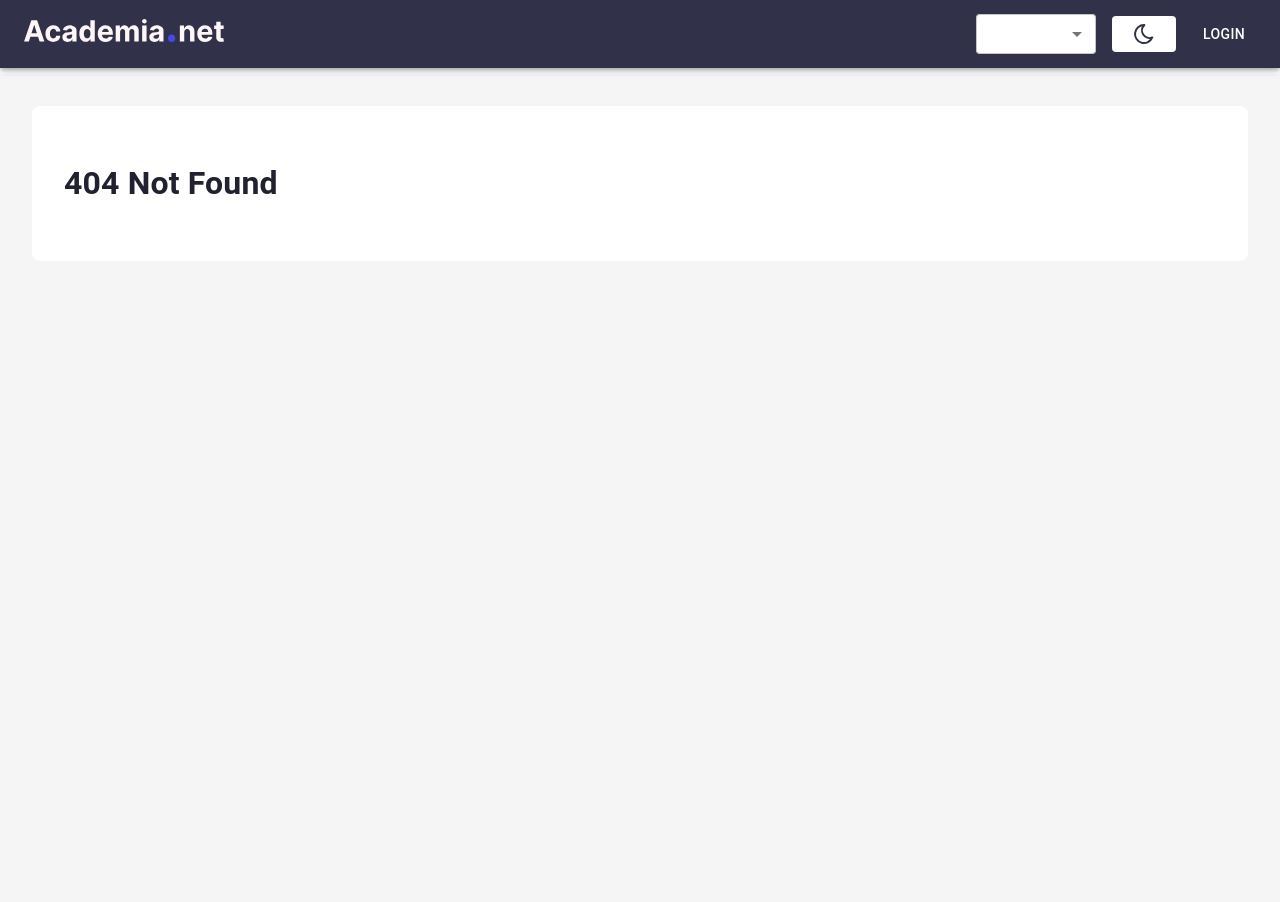
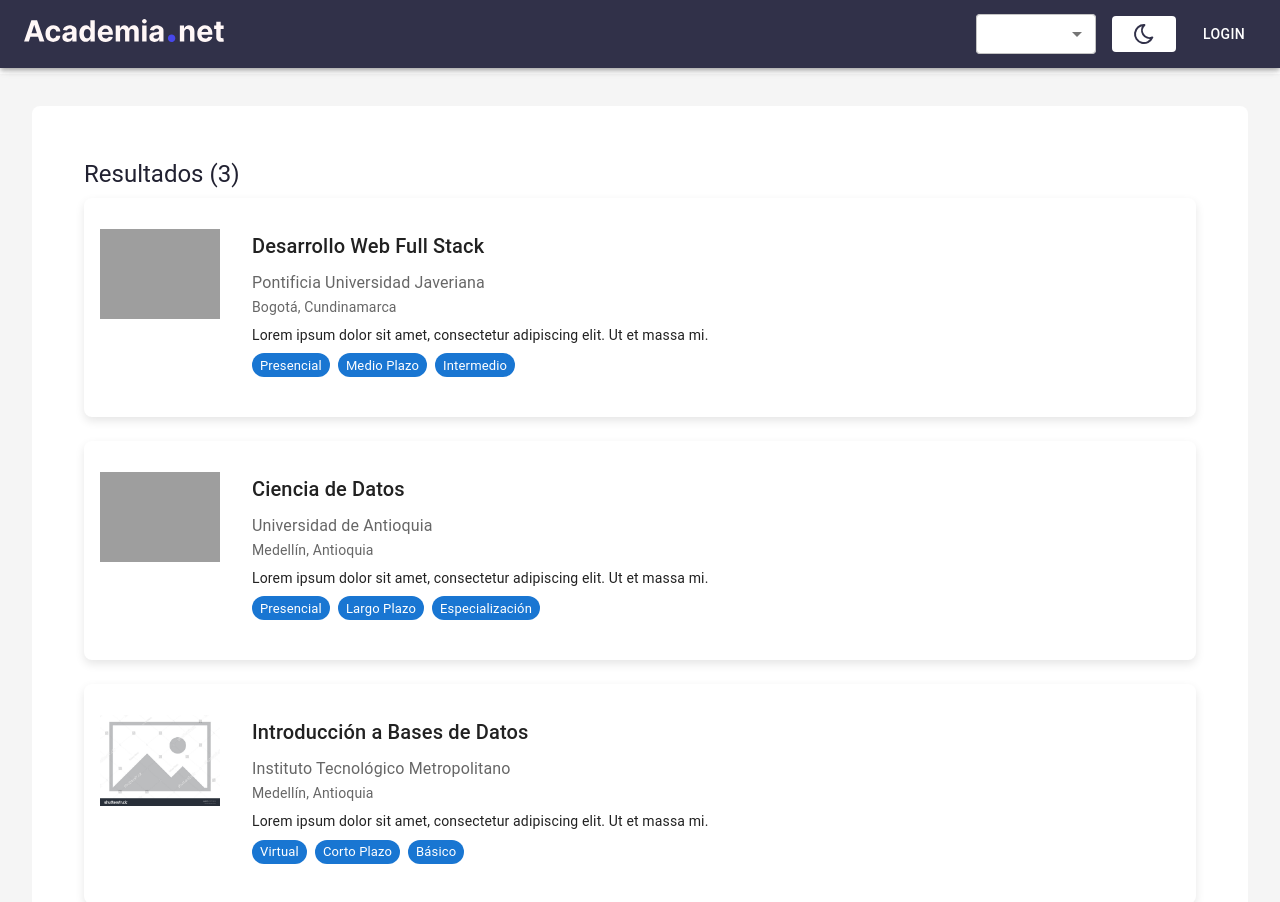
Before and after one commit to JuanCarrasquilla360/AcademiaNet-front, a React (Vite) app: page /choose-academic-programs/1 in a window 1280 px wide. Before the commit this address had no page. Shown: the top 902 px of the page. Before the commit the page ends 800 px from the top, so only its background shows below. Built offline with nearby package versions, Linux system fonts and the light colour scheme; grey boxes are pictures that could not be loaded.

Commit message:
add public views

```diff
--- a/src/App.tsx
+++ b/src/App.tsx
@@ -18,6 +18,7 @@ import RegisterForm from "./pages/Register/RegisterForm";
 import ConfirmEmail from "./pages/ConfirmEmail/ConfirmEmail";
 import EditProfileForm from "./pages/EditProfile/EditProfileForm";
 import ResetPasswordView from "./pages/ResetPassword/ResetPassword";
+import ChooseAcadProgram from "./pages/ChooseAcadProgram";
 
 const App: FC = () => {
   return (
@@ -33,6 +34,7 @@ const App: FC = () => {
               <Route path="/" element={<Layout />}>
                 <Route index element={<Home />} />
                 <Route path="/home" element={<Home />} />
+                <Route path="/choose-academic-programs/:id" element={<ChooseAcadProgram />} />
                 <Route path="/register" element={<RegisterForm />} />
                 <Route
                   path="/api/Accounts/ConfirmEmail"
--- a/src/components/Header.tsx
+++ b/src/components/Header.tsx
@@ -15,7 +15,6 @@ import { useThemeContext } from "../ThemeContext.tsx";
 import { IconMoon, IconSun } from "@tabler/icons-react";
 import LoginModal from "./LoginModal.tsx";
 import { useNavigate } from "react-router-dom";
-import { Visibility } from "@mui/icons-material";
 
 interface HeaderProps {
   toggleSidebar: () => void;
--- a/src/components/Layout.tsx
+++ b/src/components/Layout.tsx
@@ -1,17 +1,24 @@
-import { FC, useState } from "react";
+import { FC, useEffect, useState } from "react";
 import { Outlet } from "react-router-dom";
 import Header from "./Header";
 import Sidebar from "./Sidebar";
 import { Box } from "@mui/material";
 import { useThemeContext } from "../ThemeContext"; // Asegúrate de tener el contexto del tema
+import { useAuth } from "../hooks/useAuth";
 
 const Layout: FC = () => {
   const [sidebarOpen, setSidebarOpen] = useState(false);
+  const { isAuthenticated } = useAuth();
   const { isDarkMode } = useThemeContext(); // Usamos el contexto para saber si está en modo oscuro
 
   const toggleSidebar = () => {
     setSidebarOpen(!sidebarOpen);
   };
+  useEffect(() => {
+    if (!isAuthenticated) {
+      setSidebarOpen(false);
+    }
+  }, [isAuthenticated]);
 
   return (
     <div
--- /dev/null
+++ b/src/pages/ChooseAcadProgram.tsx
@@ -0,0 +1,114 @@
+import { useParams } from "react-router-dom";
+import {
+  Box,
+  Card,
+  CardContent,
+  CardMedia,
+  Typography,
+  Chip,
+  Grid,
+} from "@mui/material";
+import defaultImage from "../assets/no-photo.jpg";
+const ChooseAcadProgram = () => {
+  const { id } = useParams();
+  const programas = [
+    {
+      id_programa: 1,
+      name: "Desarrollo Web Full Stack",
+      descripcion:
+        "Lorem ipsum dolor sit amet, consectetur adipiscing elit. Ut et massa mi.",
+      institutionName: "Pontificia Universidad Javeriana",
+      location: "Bogotá, Cundinamarca",
+      category: ["Presencial", "Medio Plazo", "Intermedio"],
+      id_intitution: 101,
+      photo: "https://example.com/logo-javeriana.png",
+    },
+    {
+      id_programa: 2,
+      name: "Ciencia de Datos",
+      descripcion:
+        "Lorem ipsum dolor sit amet, consectetur adipiscing elit. Ut et massa mi.",
+      institutionName: "Universidad de Antioquia",
+      location: "Medellín, Antioquia",
+      category: ["Presencial", "Largo Plazo", "Especialización"],
+      id_intitution: 102,
+      photo: "https://example.com/logo-udea.png",
+    },
+    {
+      id_programa: 3,
+      name: "Introducción a Bases de Datos",
+      descripcion:
+        "Lorem ipsum dolor sit amet, consectetur adipiscing elit. Ut et massa mi.",
+      institutionName: "Instituto Tecnológico Metropolitano",
+      location: "Medellín, Antioquia",
+      category: ["Virtual", "Corto Plazo", "Básico"],
+      id_intitution: 103,
+      photo: "",
+    },
+  ];
+  return (
+    <Box sx={{ padding: "20px" }}>
+      <Typography variant="h5" gutterBottom>
+        Resultados ({programas.length})
+      </Typography>
+      <Grid container spacing={3}>
+        {programas.map((programa) => (
+          <Grid item xs={12} key={programa.id_programa}>
+            <Card
+              sx={{
+                display: "flex",
+                alignItems: "flex-start",
+                padding: "16px",
+                boxShadow: "0px 4px 10px rgba(0, 0, 0, 0.1)",
+                borderRadius: "8px",
+              }}
+            >
+              {/* Imagen del programa */}
+              <CardMedia
+                component="img"
+                image={programa.photo || defaultImage}
+                alt={programa.name}
+                onError={(e) => (e.target.src = defaultImage)}
+                sx={{
+                  width: 120,
+                  height: 120,
+                  objectFit: "contain",
+                  borderRadius: "8px",
+                  marginRight: "16px",
+                }}
+              />
+              {/* Contenido del programa */}
+              <CardContent sx={{ flex: 1 }}>
+                <Typography variant="h6" gutterBottom>
+                  {programa.name}
+                </Typography>
+                <Typography variant="subtitle1" color="textSecondary">
+                  {programa.institutionName}
+                </Typography>
+                <Typography variant="body2" color="textSecondary" gutterBottom>
+                  {programa.location}
+                </Typography>
+                <Typography variant="body2" sx={{ marginY: "8px" }}>
+                  {programa.descripcion}
+                </Typography>
+                {/* Chips de categoría */}
+                <Box sx={{ display: "flex", gap: 1, flexWrap: "wrap" }}>
+                  {programa.category.map((cat, index) => (
+                    <Chip
+                      key={index}
+                      label={cat}
+                      color="primary"
+                      size="small"
+                    />
+                  ))}
+                </Box>
+              </CardContent>
+            </Card>
+          </Grid>
+        ))}
+      </Grid>
+    </Box>
+  );
+};
+
+export default ChooseAcadProgram;
--- a/src/pages/Home.tsx
+++ b/src/pages/Home.tsx
@@ -1,22 +1,101 @@
 // src/pages/Home.tsx
-import { Box, Typography } from "@mui/material";
-import { FC, useEffect, useState } from "react";
+import {
+  Box,
+  Card,
+  CardContent,
+  CardMedia,
+  Grid,
+  Typography,
+} from "@mui/material";
+import { FC } from "react";
 import { useTranslation } from "react-i18next";
-import { useAuth } from "../hooks/useAuth";
+import defaultImage from "../assets/no-photo.jpg";
+import { useNavigate } from "react-router-dom";
+interface Institution {
+  id: number;
+  name: string;
+  photo?: string;
+}
+
+interface InstitutionGridProps {
+  institutions: Institution[];
+  defaultImage: string;
+}
 
 const Home: FC = () => {
   const { t } = useTranslation();
-  const { username, isAuthenticated } = useAuth();
-  const [usenameShow, setUsenameShow] = useState(username);
-  useEffect(() => {
-    setUsenameShow(username);
-  }, [username, isAuthenticated]);
+  const navigate = useNavigate();
+  const institutions: InstitutionGridProps = {
+    institutions: [
+      { id: 1, name: "itm", photo: undefined },
+      { id: 2, name: "itm", photo: undefined },
+      { id: 3, name: "itm", photo: undefined },
+      { id: 4, name: "itm", photo: undefined },
+      {
+        id: 5,
+        name: "itm",
+        photo:
+          "https://academianetitm.blob.core.windows.net/users/cca0ba7c-9dd0-4b72-b151-5f4c59c352b1.jpg",
+      },
+      { id: 6, name: "itm", photo: undefined },
+      { id: 7, name: "itm", photo: undefined },
+      { id: 8, name: "itm", photo: undefined },
+    ],
+    defaultImage,
+  };
 
   return (
-    <Box>
-      <Typography>{`${
-        t("welcome") + ", " + usenameShow || "guest"
-      }!`}</Typography>
+    <Box sx={{ textAlign: "center", padding: 4, backgroundColor: "#f9f6f5" }}>
+      {/* Título */}
+      <Typography variant="h4" fontWeight="bold" mb={1}>
+        {t("institutions")}
+      </Typography>
+
+      {/* Grid */}
+      <Grid container spacing={3}>
+        {institutions.institutions.map((institution) => (
+          <Grid
+            onClick={() =>
+              navigate(`/choose-academic-programs/${institution.id}`)
+            }
+            sx={{ cursor: "pointer" }}
+            item
+            xs={12}
+            sm={6}
+            md={4}
+            lg={3}
+            key={institution.id}
+          >
+            <Card
+              sx={{
+                borderRadius: 2,
+                boxShadow: 2,
+                ":hover": { boxShadow: 4 },
+                textAlign: "center",
+              }}
+            >
+              {/* Imagen */}
+              <CardMedia
+                component="img"
+                height="140"
+                image={institution.photo || defaultImage}
+                alt={institution.name}
+                onError={(e) => {
+                  (e.target as HTMLImageElement).src = defaultImage;
+                }}
+                sx={{ objectFit: "contain", padding: 2 }}
+              />
+
+              {/* Nombre */}
+              <CardContent>
+                <Typography variant="body1" fontWeight="bold">
+                  {institution.name}
+                </Typography>
+              </CardContent>
+            </Card>
+          </Grid>
+        ))}
+      </Grid>
     </Box>
   );
 };
```
Also changed, not shown: src/assets/no-photo.jpg (added).
